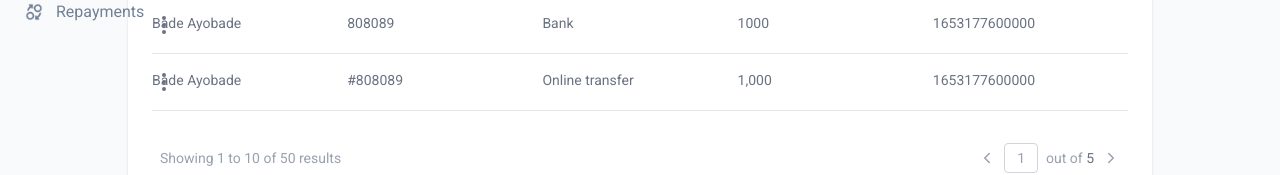
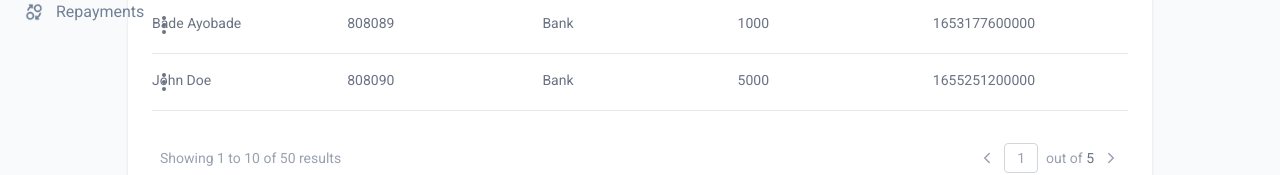
Before and after one commit to nwosumick/sure-trust-website, a Next.js app: page /repayments in a window 1280 px wide. Shown: the part 320-495 px from the top of the page. Built offline with nearby package versions, Linux system fonts and the light colour scheme.

Commit message:
solve a bug

```diff
--- a/app/data/dashboardData.ts
+++ b/app/data/dashboardData.ts
@@ -244,16 +244,16 @@ export const loaninvoice = [
 export const repaymentinvoice = [
   {
     name: "Bade Ayobade",
-  id: 808089,
+    id: 808089,                      // number
     paymentmethod: "Bank",
-  account: 1000,
-  repaymentdate: new Date("2022-05-22").getTime(), // number timestamp,
+    account: 1000,                    // number
+    repaymentdate: new Date("2022-05-22").getTime(), // number
   },
   {
-      name: "Bade Ayobade" ,
-      id: "#808089",
-      paymentmethod: "Online transfer",
-      account: "1,000",
-      repaymentdate: new Date("2022-05-22").getTime(), // number timestamp,
+    name: "John Doe",
+    id: 808090,
+    paymentmethod: "Bank",
+    account: 5000,
+    repaymentdate: new Date("2022-06-15").getTime(),
   },
-]
+];
```
Lines whose indentation alone changed are shown as unchanged.
